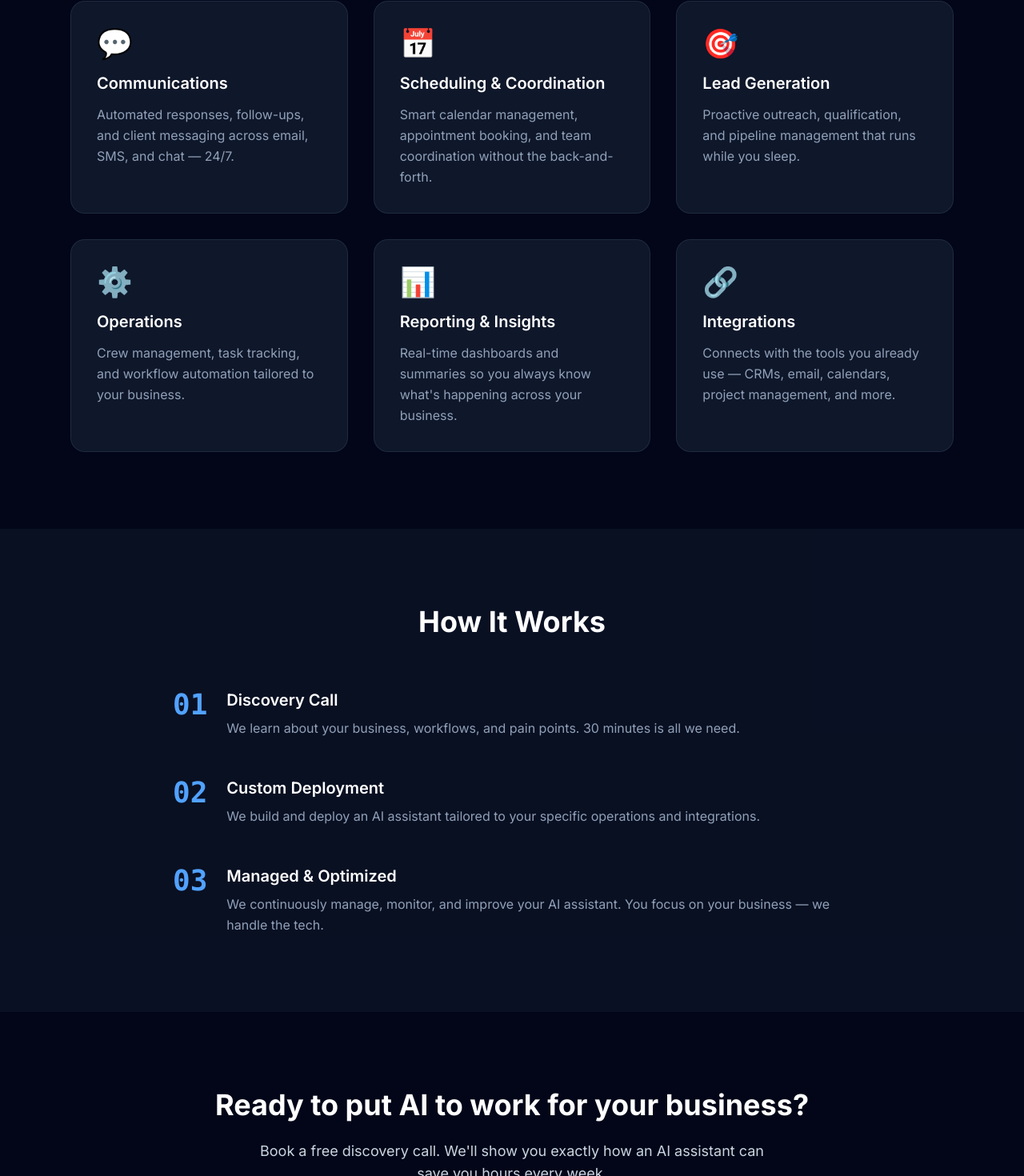
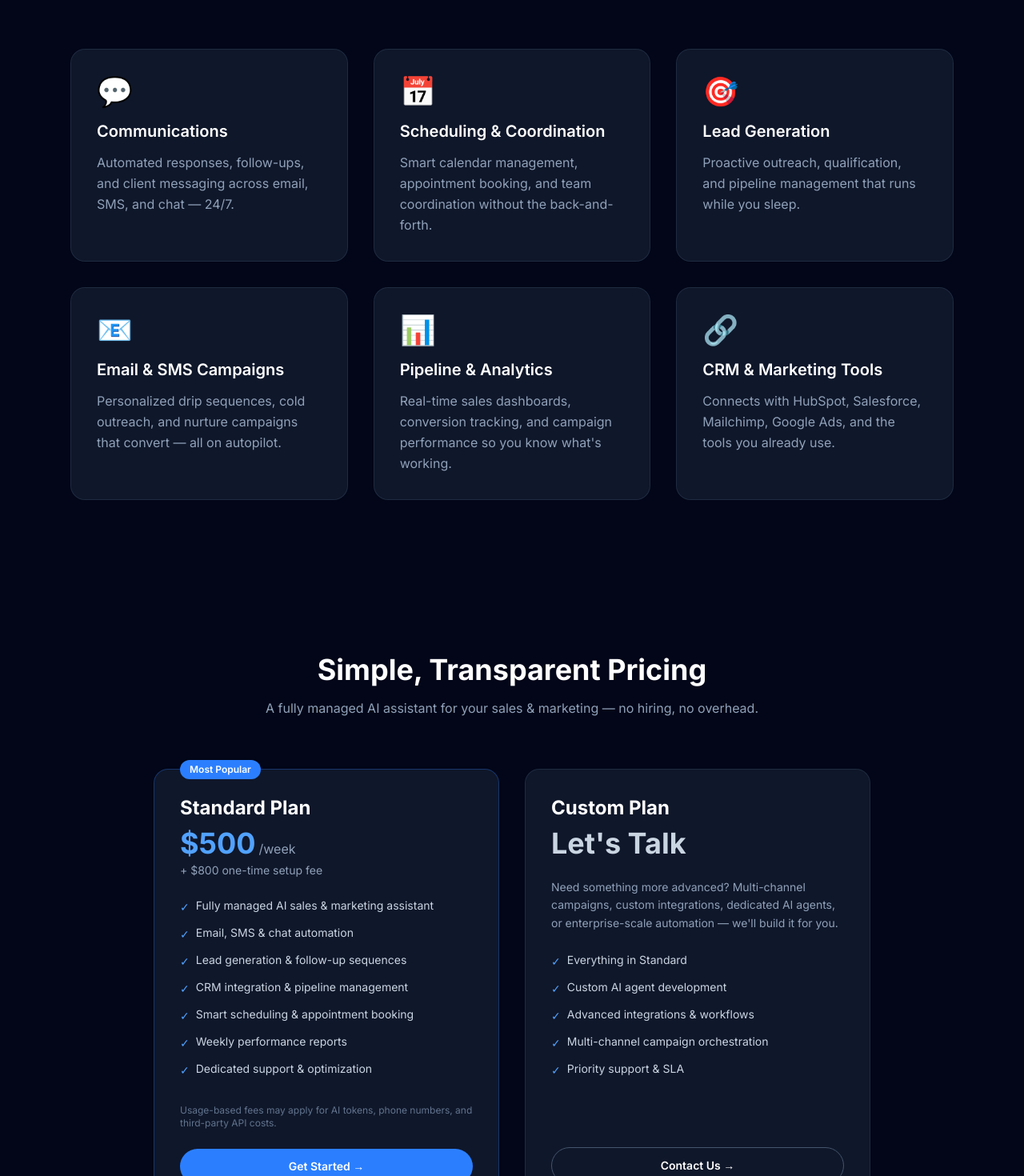
Before and after one commit to bluego-ai/www, a Next.js app: page / in a window 1280 px wide. Shown: the part 1268-2738 px from the top of the page at 80% size. Built offline with nearby package versions, Linux system fonts and the light colour scheme.

Commit message:
Update landing page: sales/marketing focus + pricing section

```diff
--- a/src/app/page.tsx
+++ b/src/app/page.tsx
@@ -315,11 +315,11 @@ export default function Home() {
       <section className="relative max-w-4xl mx-auto px-6 pt-2 md:pt-6 pb-2 text-center z-10">
         <h1 className="text-2xl md:text-4xl lg:text-5xl font-bold leading-tight tracking-tight">
           Your AI-Powered
-          <span className="text-blue-400"> Operations Team.</span>
+          <span className="text-blue-400"> Sales &amp; Marketing Team.</span>
         </h1>
         <p className="mt-2 md:mt-3 text-xs md:text-base text-slate-300 max-w-lg mx-auto leading-relaxed">
-          AI assistants that handle communications, scheduling, lead generation,
-          and operations — so you can focus on growing your business.
+          AI assistants that handle outreach, follow-ups, scheduling, and lead
+          generation — so you can focus on closing deals and growing your business.
         </p>
       </section>
 
@@ -415,19 +415,19 @@ export default function Home() {
               desc: "Proactive outreach, qualification, and pipeline management that runs while you sleep.",
             },
             {
-              icon: "⚙️",
-              title: "Operations",
-              desc: "Crew management, task tracking, and workflow automation tailored to your business.",
+              icon: "📧",
+              title: "Email & SMS Campaigns",
+              desc: "Personalized drip sequences, cold outreach, and nurture campaigns that convert — all on autopilot.",
             },
             {
               icon: "📊",
-              title: "Reporting & Insights",
-              desc: "Real-time dashboards and summaries so you always know what's happening across your business.",
+              title: "Pipeline & Analytics",
+              desc: "Real-time sales dashboards, conversion tracking, and campaign performance so you know what's working.",
             },
             {
               icon: "🔗",
-              title: "Integrations",
-              desc: "Connects with the tools you already use — CRMs, email, calendars, project management, and more.",
+              title: "CRM & Marketing Tools",
+              desc: "Connects with HubSpot, Salesforce, Mailchimp, Google Ads, and the tools you already use.",
             },
           ].map((item) => (
             <div
@@ -439,6 +439,91 @@ export default function Home() {
               <p className="text-slate-400 leading-relaxed">{item.desc}</p>
             </div>
           ))}
+        </div>
+      </section>
+
+      {/* Pricing */}
+      <section id="pricing" className="max-w-5xl mx-auto px-6 py-24 relative z-10">
+        <h2 className="text-3xl md:text-4xl font-bold text-center mb-4">
+          Simple, Transparent Pricing
+        </h2>
+        <p className="text-slate-400 text-center mb-16 max-w-2xl mx-auto">
+          A fully managed AI assistant for your sales &amp; marketing — no hiring, no overhead.
+        </p>
+        <div className="grid md:grid-cols-2 gap-8 max-w-4xl mx-auto">
+          {/* Standard Plan */}
+          <div className="bg-slate-800/50 border border-blue-500/30 rounded-2xl p-8 relative">
+            <div className="absolute -top-3 left-8 bg-blue-500 text-white text-xs font-semibold px-3 py-1 rounded-full">
+              Most Popular
+            </div>
+            <h3 className="text-2xl font-bold mb-2">Standard Plan</h3>
+            <div className="mb-6">
+              <div className="flex items-baseline gap-1">
+                <span className="text-4xl font-bold text-blue-400">$500</span>
+                <span className="text-slate-400">/week</span>
+              </div>
+              <p className="text-slate-400 text-sm mt-1">+ $800 one-time setup fee</p>
+            </div>
+            <ul className="space-y-3 mb-8">
+              {[
+                "Fully managed AI sales & marketing assistant",
+                "Email, SMS & chat automation",
+                "Lead generation & follow-up sequences",
+                "CRM integration & pipeline management",
+                "Smart scheduling & appointment booking",
+                "Weekly performance reports",
+                "Dedicated support & optimization",
+              ].map((feature) => (
+                <li key={feature} className="flex items-start gap-2 text-sm text-slate-300">
+                  <span className="text-blue-400 mt-0.5">✓</span>
+                  {feature}
+                </li>
+              ))}
+            </ul>
+            <p className="text-xs text-slate-500 mb-6">
+              Usage-based fees may apply for AI tokens, phone numbers, and third-party API costs.
+            </p>
+            <Link
+              href="#contact"
+              className="block text-center rounded-full bg-blue-500 hover:bg-blue-400 px-6 py-3 text-sm font-semibold transition-colors"
+            >
+              Get Started →
+            </Link>
+          </div>
+
+          {/* Custom Plan */}
+          <div className="bg-slate-800/50 border border-slate-700/50 rounded-2xl p-8 flex flex-col">
+            <h3 className="text-2xl font-bold mb-2">Custom Plan</h3>
+            <div className="mb-6">
+              <span className="text-4xl font-bold text-slate-300">Let&apos;s Talk</span>
+            </div>
+            <p className="text-slate-400 text-sm mb-6 leading-relaxed">
+              Need something more advanced? Multi-channel campaigns, custom integrations,
+              dedicated AI agents, or enterprise-scale automation — we&apos;ll build it for you.
+            </p>
+            <ul className="space-y-3 mb-8">
+              {[
+                "Everything in Standard",
+                "Custom AI agent development",
+                "Advanced integrations & workflows",
+                "Multi-channel campaign orchestration",
+                "Priority support & SLA",
+              ].map((feature) => (
+                <li key={feature} className="flex items-start gap-2 text-sm text-slate-300">
+                  <span className="text-blue-400 mt-0.5">✓</span>
+                  {feature}
+                </li>
+              ))}
+            </ul>
+            <div className="mt-auto">
+              <Link
+                href="#contact"
+                className="block text-center rounded-full border border-slate-600 hover:border-slate-400 px-6 py-3 text-sm font-semibold transition-colors"
+              >
+                Contact Us →
+              </Link>
+            </div>
+          </div>
         </div>
       </section>
 
```
